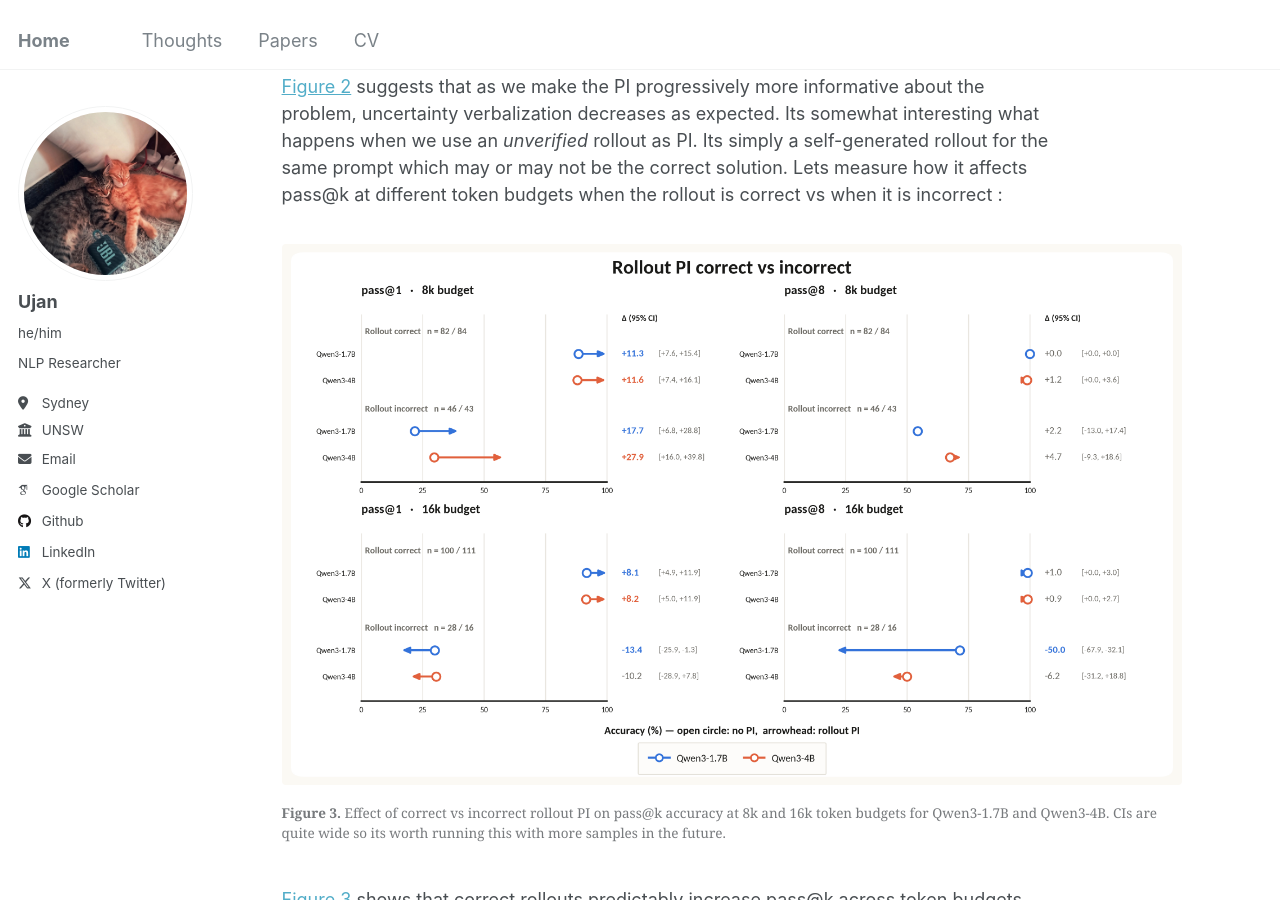
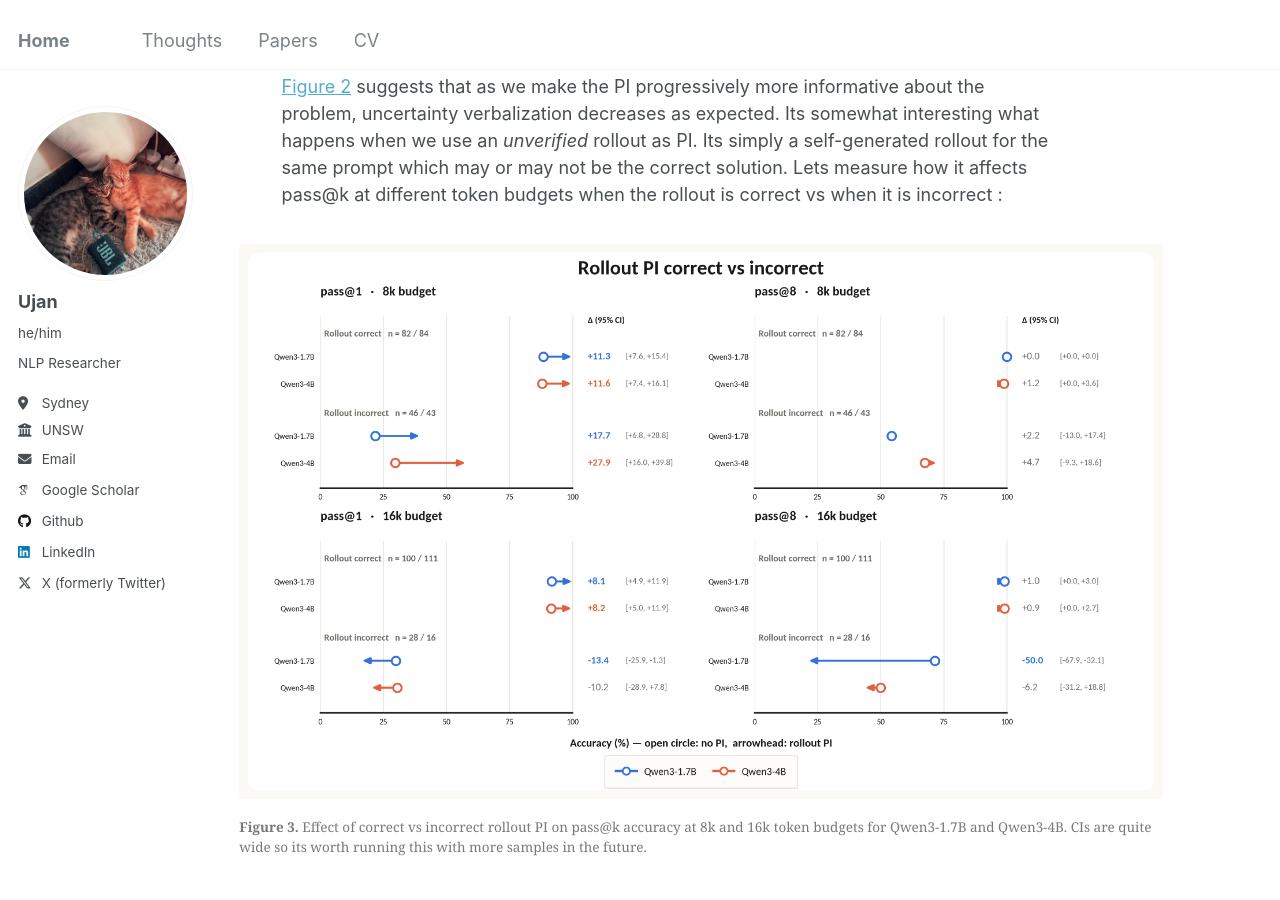
Before and after one commit to tatami-galaxy/tatami-galaxy.github.io, a Jekyll site: the page built from _posts/2026-07-01-self-distillation-post-1.md, in a window 1280 px wide and 900 px high, scrolled down 5419 px. Built offline with Jekyll 4.4.1, drawn with Linux system fonts in a browser that asks for light colours; some web fonts are replaced.

Commit message:
self distill blog

```diff
--- a/_posts/2026-07-01-self-distillation-post-1.md
+++ b/_posts/2026-07-01-self-distillation-post-1.md
@@ -89,7 +89,7 @@ Its hard to precisely define exploration of an LLM's chain-of-thought (COT) but
 
 [Figure 2](#fig-2) suggests that as we make the PI progressively more informative about the problem, uncertainty verbalization decreases as expected. Its somewhat interesting what happens when we use an *unverified* rollout as PI. Its simply a self-generated rollout for the same prompt which may or may not be the correct solution. Lets measure how it affects pass@k at different token budgets when the rollout is correct vs when it is incorrect :
 
-<figure id="fig-3" style="width: 117%; max-width: none;">
+<figure id="fig-3" style="width: 120%; max-width: none; margin-left: -5.5%;">
   <a href="/images/rollout_pi_stratified.png" title="Open full size" style="width: 100%;">
   <img src="/images/rollout_pi_stratified.png" alt="Four panel arrow plot showing accuracy with no PI versus with a rollout PI for Qwen3-1.7B and Qwen3-4B, stratified by whether the rollout PI was correct or incorrect, for pass@1 and pass@8 at 8k and 16k token budgets, with deltas and 95% confidence intervals.">
   </a>
```
